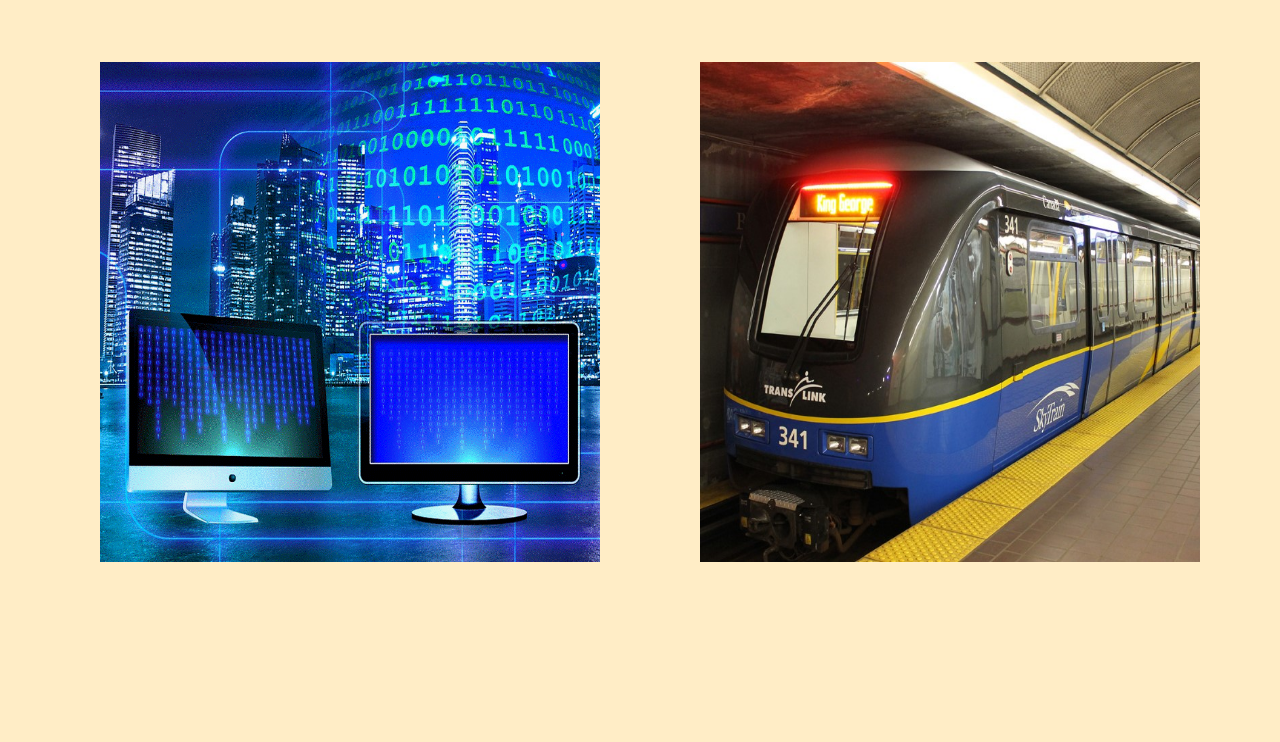
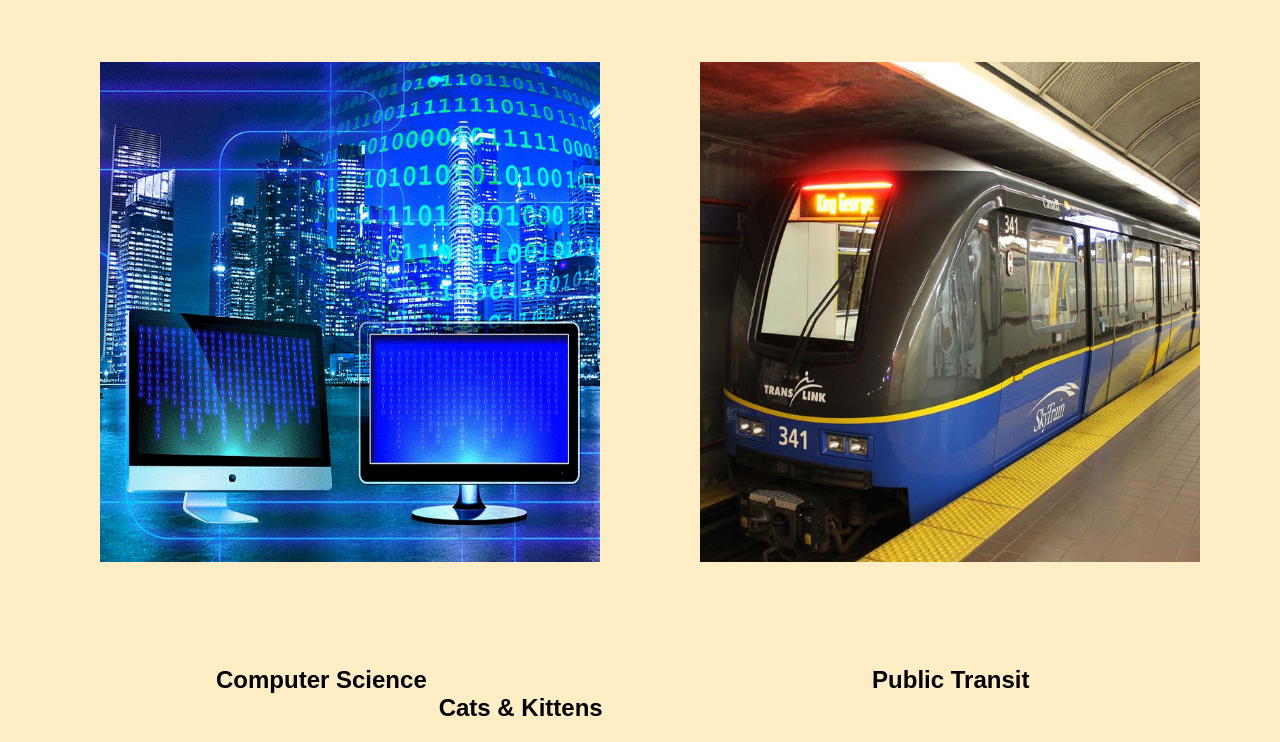
Before and after one commit to Jacobmar2/Personal-Website, a plain HTML site: page Interests.html in a window 1280 px wide. Shown: the part 238-980 px from the top of the page. Before the commit the page ends 804 px from the top, so only its background shows below. Drawn offline with Linux system fonts and the light colour scheme.

Commit message:
Minor changes

```diff
--- a/Interests.html
+++ b/Interests.html
@@ -94,16 +94,33 @@
 </div>
 
 <div class = "computerImage">
-    <img alt="Computers" src="images/Computer-Science.gif" width="500" height="500">
+    <a href="https://www.sfu.ca/computing.html"></button>
+    <img  alt="Computers" src="images/Computer-Science.gif" width="500" height="500">
 </div>
 
 <div class = "transitImage">
+    <a href="https://www.translink.ca/"></button>
     <img alt="Buses and SkyTrain" src="images/translink_skytrain_341.jpg" width="500" height="500">
 </div>
 
 <div class = "catImage">
+    <a href="https://www.youtube.com/@shortyandkodi"></button>
     <img alt="Cats" src="images/2130148 (1).jpg" width="500" height="500">
 </div>
 
+<a></button>
+
+<h1>
+    <br><br><br><br><br><br><br><br><br><br><br><br><br><br><br><br><br>
+</h1>
+
+<h2>
+    &emsp;&emsp;&emsp;&emsp;&emsp;&emsp;&emsp;&emsp;&emsp;Computer Science
+    &emsp;&emsp;&emsp;&emsp;&emsp;&emsp;&emsp;&emsp;&emsp;&emsp;&emsp;
+    &emsp;&emsp;&emsp;&emsp;&emsp;&emsp;&emsp;Public Transit
+    &emsp;&emsp;&emsp;&emsp;&emsp;&emsp;&emsp;&emsp;&emsp;&emsp;&emsp;
+    &emsp;&emsp;&emsp;&emsp;&emsp;&emsp;&emsp;Cats & Kittens
+</h2>
+
 </body>
 </html>
```
Also changed, not shown: Projects.html (+2 -2 lines), index.html (+4 -0 lines), 1 other file.
